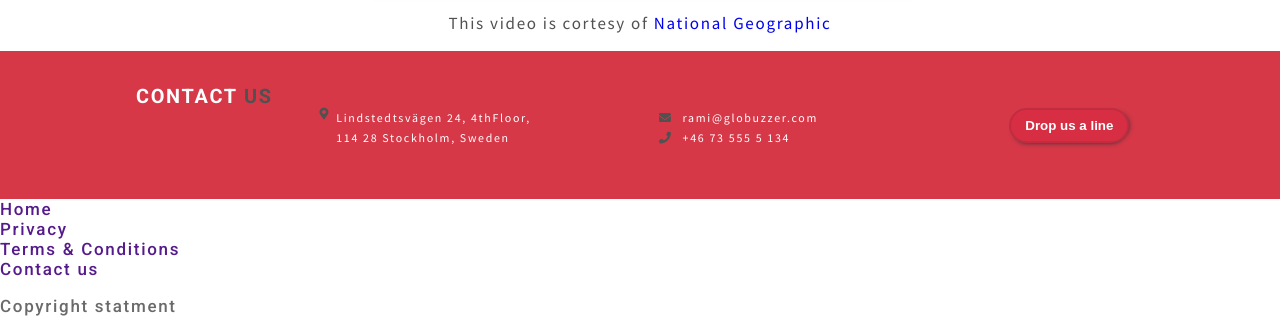
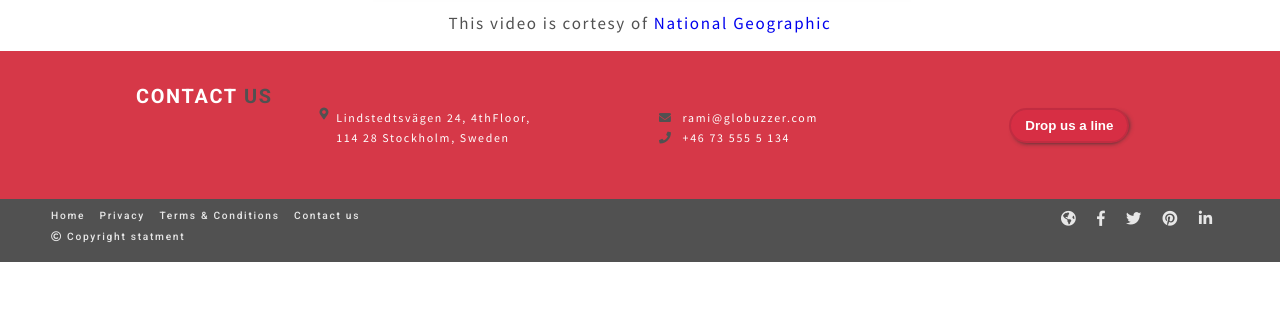
Before and after one commit to Dianac182/brochures-task-globuzzer, a plain HTML site: page index.html in a window 1280 px wide. Shown: the part 1915-2231 px from the top of the page. After the commit the page ends 2177 px from the top, so only its background shows below. Drawn offline with Linux system fonts and the light colour scheme; files whose address does not match are found by name.

Commit message:
feat: style the social-media section

```diff
--- a/index.html
+++ b/index.html
@@ -151,24 +151,35 @@
 			</section>
 
 			<section class="social-media">
-				<ul class="social-media__menu">
-					<li class="social-media__item"><a href="">Home</a></li>
-					<li class="social-media__item"><a href="">Privacy</a></li>
-					<li class="social-media__item"><a href="">Terms & Conditions</a></li>
-					<li class="social-media__item"><a href="">Contact us</a></li>
-				</ul>
-				<p>Copyright statment</p>
-				<ul class="social-media__list">
-						<li class="social-media__item"><a href=""></a></li>
-						<li class="social-media__item"><a href=""></a></li>
-						<li class="social-media__item"><a href=""></a></li>
-						<li class="social-media__item"><a href=""></a></li>
-				</ul>
+				<span class="social-media__area1">
+					<ul class="social-media__menu">
+						<li class="social-media__item"><a href="#">Home</a></li>
+						<li class="social-media__item"><a href="#">Privacy</a></li>
+						<li class="social-media__item"><a href="#">Terms & Conditions</a></li>
+						<li class="social-media__item"><a href="#">Contact us</a></li>
+					</ul>
+					<p><i class="far fa-copyright"></i> Copyright statment</p>
+				</span>
+				<span class="social-media__area2">
+					<ul class="social-media__list">
+						<li class="social-media__item">
+							<a href="#"><i class="fas fa-globe-americas"></i></a>
+						</li>
+						<li class="social-media__item">
+							<a href="#"><i class="fab fa-facebook-f"></i></a>
+						</li>
+						<li class="social-media__item">
+							<a href="#"><i class="fab fa-twitter"></i></a>
+						</li>
+						<li class="social-media__item">
+							<a href="#"><i class="fab fa-pinterest"></i></a>
+						</li>
+						<li class="social-media__item">
+							<a href="#"><i class="fab fa-linkedin-in"></i></a>
+						</li>
+					</ul>
+				</span>
 			</section>
 		</footer>
-
-    <!-- Javascript script -->
-    <!-- <script src="design.js"></script> -->
-
   </body>
 </html>
--- a/style.css
+++ b/style.css
@@ -328,7 +328,6 @@ Contact-us Section
 
 .contact-us__item {
   font-family: Source Sans Pro;
-  font-weight: 400;
   line-height: 1.7em;
   font-size: 0.7em;
 }
@@ -366,3 +365,33 @@ Contact-us Section
   color: #fff;
   border-color: #c12c41;
 }
+
+
+/*
+*
+Social-media Section
+*
+*/
+
+.social-media {
+  display: flex;
+  flex-wrap: wrap;
+  justify-content: space-between;
+  padding: 1em 5em;
+  background-color: #515151;
+  color: #e7e7e7;
+  font-size: 0.6em;
+}
+
+.social-media__item {
+  display: inline-block;
+}
+
+.social-media__item a{
+  padding-right: 1em;
+  color: #e7e7e7;
+}
+
+.social-media__list a {
+  font-size: 1.5em;
+}
```
